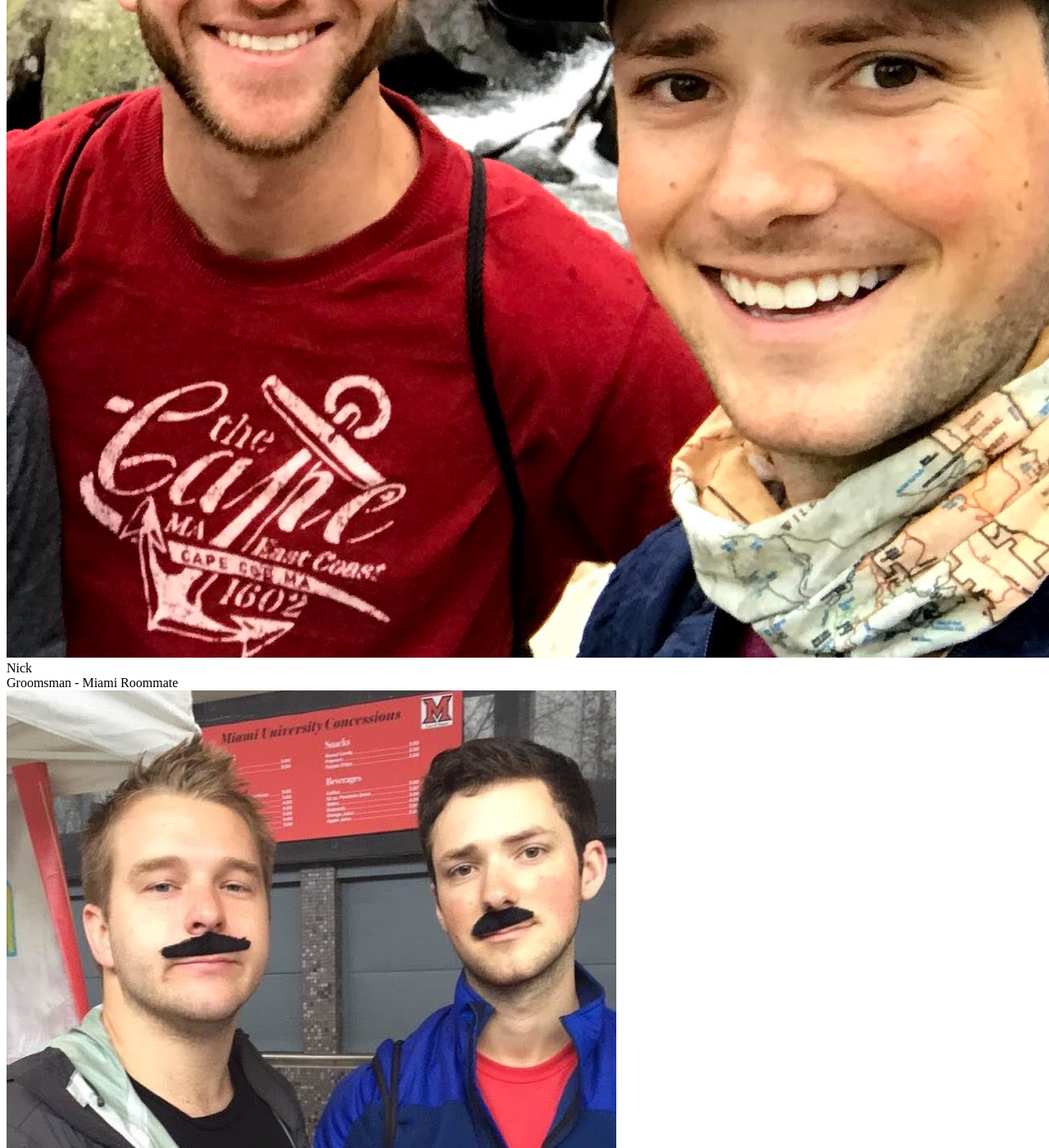
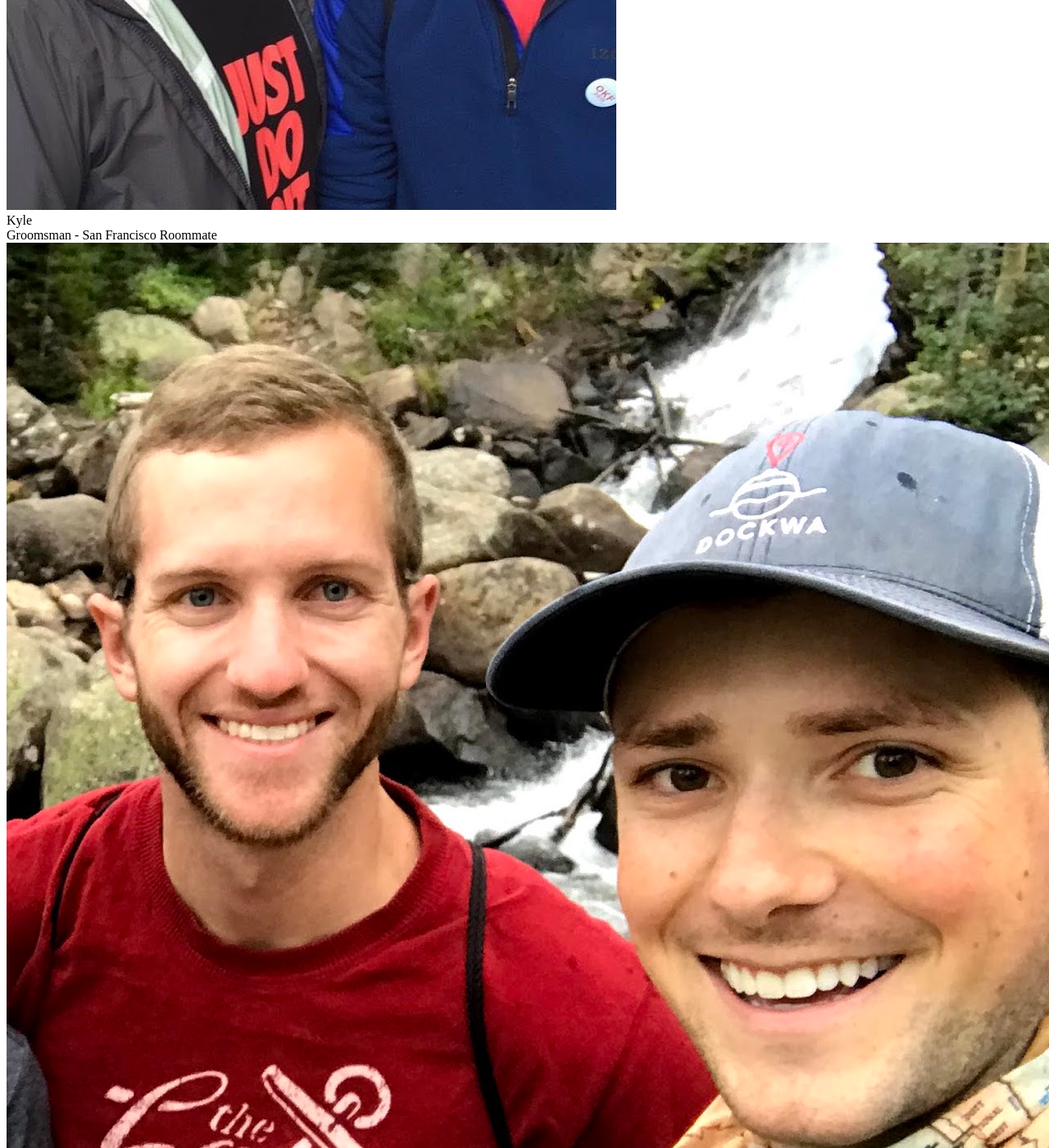
Before and after one commit to stuyam/wedding-website, a Jekyll site: the page built from bridal-party.html, in a window 1280 px wide and 1400 px high, scrolled down 11012 px. Shown: the whole window at 82% size. Built offline with Jekyll 4.4.1, drawn with Linux system fonts in a browser that asks for light colours; some web fonts are replaced; some of the changed text lies outside the part shown.

Commit message:
Bridal Party Pairing

```diff
--- a/bridal-party.html
+++ b/bridal-party.html
@@ -19,8 +19,8 @@ layout: default
     <h2 class="text-2xl mb-4">Groomsmen</h2>
     {% include person.html name="Christian" role="Best Man" relationship="Longtime Friend" filename="christian.jpg" %}
     {% include person.html name="Tyler" role="Groomsman" relationship="Miami Roommate" filename="tyler.jpg" %}
+    {% include person.html name="Kyle" role="Groomsman" relationship="San Francisco Roommate" filename="kyle.jpg" %}
     {% include person.html name="Nick" role="Groomsman" relationship="Miami Roommate" filename="nick.jpg" %}
-    {% include person.html name="Kyle" role="Groomsman" relationship="San Francisco Roommate" filename="kyle.jpg" %}
     {% include person.html name="Kevin" role="Groomsman" relationship="Stuart's Brother-in-law" filename="kevin.jpg" %}
     {% include person.html name="Jason" role="Groomsman" relationship="Stuart's Brother-in-law" filename="jason.jpg" %}
   </div>
```
